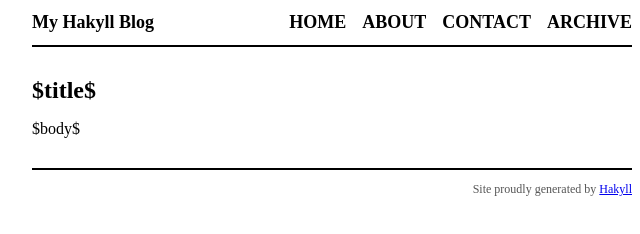
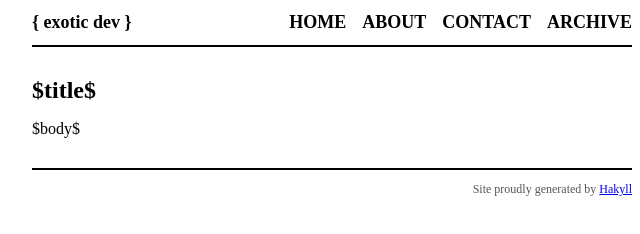
Before and after one commit to alexandrelucchesi/exoticdev.github.io, a plain HTML site: page templates/default.html in a window 1280 px wide. Shown: the full height of the page, 308-948 px from the left. Drawn offline with Linux system fonts and the light colour scheme.

Commit message:
Update site info

```diff
--- a/templates/default.html
+++ b/templates/default.html
@@ -4,13 +4,13 @@
 <html xmlns="http://www.w3.org/1999/xhtml" xml:lang="en" lang="en">
     <head>
         <meta http-equiv="Content-Type" content="text/html; charset=UTF-8" />
-        <title>My Hakyll Blog - $title$</title>
+        <title>exotic dev - $title$</title>
         <link rel="stylesheet" type="text/css" href="/css/default.css" />
     </head>
     <body>
         <div id="header">
             <div id="logo">
-                <a href="/">My Hakyll Blog</a>
+                <a href="/">{ exotic dev }</a>
             </div>
             <div id="navigation">
                 <a href="/">Home</a>
```
Also changed, not shown: 7 other files.
